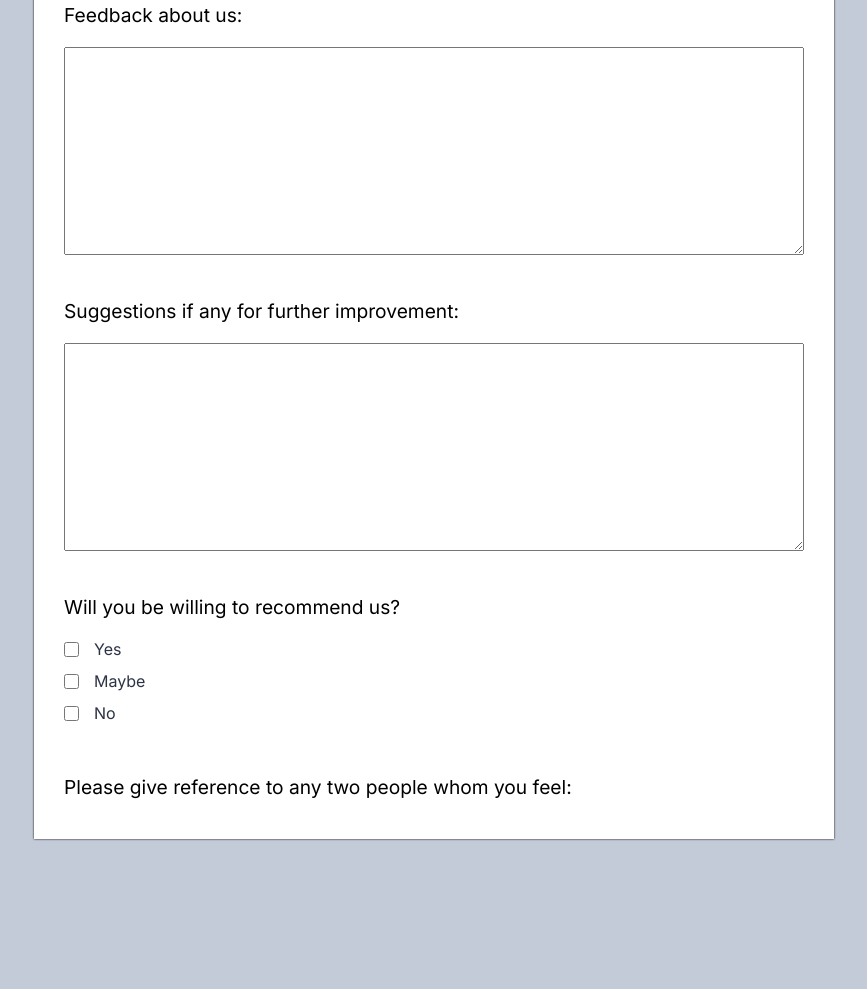
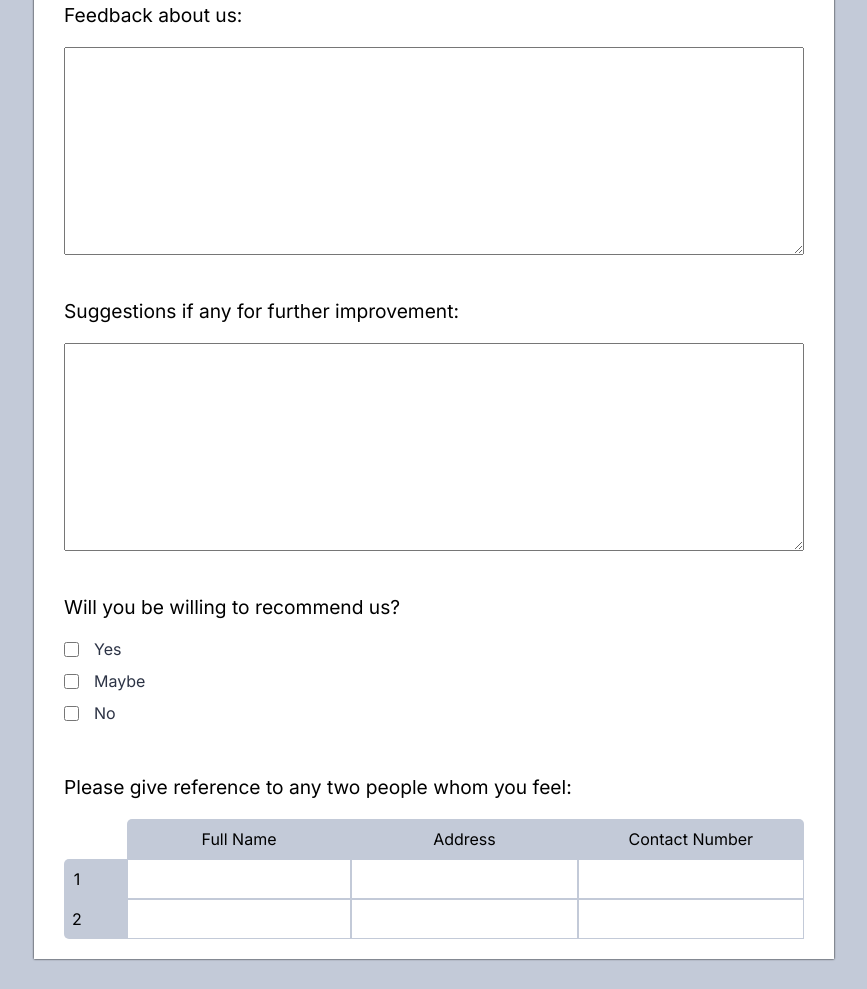
Before and after one commit to mike-taslakjian-techx/JavaScript-Lesson-4-Assignment, a plain HTML site: page index.html in a window 1280 px wide. Shown: the part 1191-2180 px from the top of the page, without its empty margins (206-1073 px from the left). Before the commit the page ends 2060 px from the top, so only its background shows below. Drawn offline with Linux system fonts and the light colour scheme.

Commit message:
Added full static form

```diff
--- a/index.html
+++ b/index.html
@@ -113,6 +113,30 @@
 
                 <fieldset>
                     <legend>Please give reference to any two people whom you feel:</legend>
+                    <table>
+                        <thead>
+                            <tr>
+                                <th></th>
+                                <th>Full Name</th>
+                                <th>Address</th>
+                                <th>Contact Number</th>
+                            </tr>
+                        </thead>
+                        <tbody>
+                            <tr class="row1">
+                                <th>1</th>
+                                <td><input type="text" /></td>
+                                <td><input type="text" /></td>
+                                <td><input type="text" /></td>
+                            </tr>
+                            <tr class="row2">
+                                <th>2</th>
+                                <td><input type="text" /></td>
+                                <td><input type="text" /></td>
+                                <td><input type="text" /></td>
+                            </tr>
+                        </tbody>
+                    </table>
                 </fieldset>
             </form>
 
--- a/styles.css
+++ b/styles.css
@@ -118,3 +118,47 @@ textarea {
     color: var(--main-text);
     font-size: 1rem;
 }
+
+table {
+    border-collapse: collapse;
+    border: none;
+    width: 100%;
+}
+
+table th {
+    background-color: var(--table-color);
+    height: 40px;
+    font-weight: normal;
+    text-align: center;
+}
+
+table tbody th {
+    padding: 0 45px 0 8px;
+}
+
+.row1 th {
+    border-radius: 5px 0 0 0;
+}
+
+.row2 th {
+    border-radius: 0 0 0 5px;
+}
+
+table thead th:first-of-type {
+    background-color: transparent;
+    border: none;
+}
+
+table thead th:nth-of-type(2) {
+ border-radius: 5px 0 0 0;
+}
+
+table thead th:last-of-type {
+ border-radius: 0 5px 0 0;
+}
+
+table input {
+    border-radius: unset;
+    width: 100%;
+    border: 1px solid var(--table-color);
+}
```
